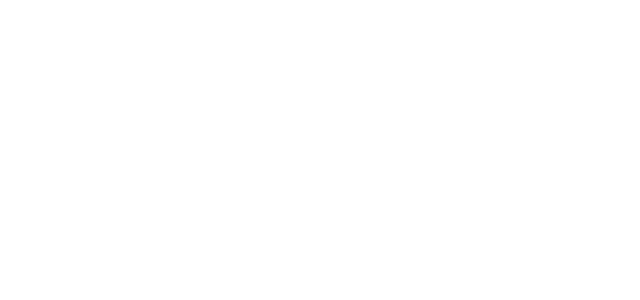
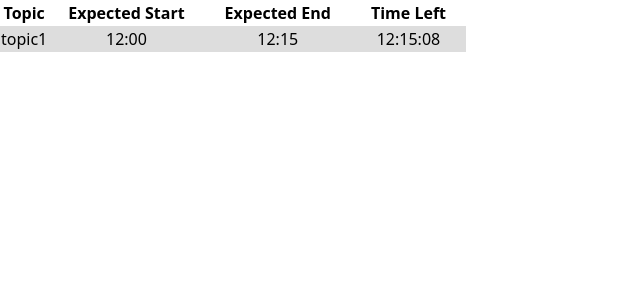
Before and after one commit to The-Shadow-of-Debugging/Timer, a Vue app: page /project in a window 1280 px wide. Before the commit this address had no page. Shown: the top 300 px of the page, without its empty margins (0-640 px from the left). Built offline with nearby package versions, Linux system fonts and the light colour scheme; data requests are answered from the project's data file.

Commit message:
add new page

```diff
--- a/db.json
+++ b/db.json
@@ -168,5 +168,14 @@
             "timeToStart": "1:30:00",
             "timeToEnd": "1:36:43"
         }
+    ],
+    "topics": [
+        {
+            "id": 1,
+            "title": "topic1",
+            "start": "12:00",
+            "end": "12:15",
+            "left": "12:15:08"
+        }
     ]
 }
--- a/src/components/UI/Project/ProjectList.vue
+++ b/src/components/UI/Project/ProjectList.vue
@@ -1,6 +1,6 @@
 <template>
 <div class="ProjectList">
-    <ProjectCard v-for="project in projects" :key="project.id" :project="project" class="mr-5 mb-5"></ProjectCard>
+    <ProjectCard @click="$router.push('project')" v-for="project in projects" :key="project.id" :project="project" class="mr-5 mb-5"></ProjectCard>
 </div>
 </template>
 
--- /dev/null
+++ b/src/components/UI/TopicsTable.vue
@@ -0,0 +1,45 @@
+<template>
+  <div class="TopicsTable">
+      <table>
+          <tr>
+              <th>Topic</th>
+              <th>Expected Start</th>
+              <th>Expected End</th>
+              <th>Time Left</th>
+          </tr>
+          <tr v-for="topic in topics" :key="topic.id">
+              <td>{{topic.title}}</td>
+              <td>{{topic.start}}</td>
+              <td>{{topic.end}}</td>
+              <td>{{topic.left}}</td>
+          </tr>
+      </table>
+  </div>
+</template>
+
+<script>
+export default {
+    name: "TopicsTable",
+    props: {
+        topics: {
+            type: Array,
+            required: true
+        }
+    }
+}
+</script>
+
+<style>
+table tr:nth-child(even) {
+    background-color: #DDDDDD;
+}
+table tr, table th {
+    @apply text-center;
+}
+table th {
+    @apply px-5;
+}
+table th:first-child {
+    @apply px-0;
+}
+</style>
--- a/src/pages/ProjectPage.vue
+++ b/src/pages/ProjectPage.vue
@@ -1,12 +1,34 @@
 <template>
   <div class="ProjectPage">
-
+    <TopicsTable :topics="getTopics"></TopicsTable>
   </div>
 </template>
 
 <script>
+import TopicsTable from '@/components/UI/TopicsTable.vue'
+import {mapState, mapMutations, mapGetters, mapActions} from 'vuex'
 export default {
-  name: 'ProjectPage'
+  components: { TopicsTable },
+  name: 'ProjectPage',
+  methods: {
+    ...mapMutations ({
+
+    }),
+    ...mapActions({
+      fetchTopics: 'topic/fetchTopics'
+    })
+  },
+  computed: {
+    ...mapState({
+      topics: state => state.topics
+    }),
+    ...mapGetters({
+      getTopics: 'topic/getTopics'
+    })
+  },
+  mounted(){
+    this.fetchTopics()
+  }
 }
 </script>
 
--- a/src/store/index.js
+++ b/src/store/index.js
@@ -1,8 +1,10 @@
 import {createStore} from 'vuex'
 import {projectsModule} from '@/store/projectsModule'
+import {topicsModule} from '@/store/topicsModule'
 
 export default createStore({
   modules: {
-    project: projectsModule
+    project: projectsModule,
+    topic: topicsModule
   }
 })
--- /dev/null
+++ b/src/store/topicsModule.js
@@ -0,0 +1,29 @@
+import axios from 'axios'
+
+export const topicsModule = {
+    state: () => ({
+        topics: []
+    }),
+    getters: {
+        getTopics(state) {
+            return state.topics
+        }
+    },
+    mutations: {
+        setTopics(state, topics) {
+            state.topics = topics
+        }
+    },
+    actions: {
+        // eslint-disable-next-line no-unused-vars
+        async fetchTopics({state, commit}) {
+            try {
+              const response = await axios.get('http://localhost:3000/topics');
+              commit('setTopics', response.data)
+            } catch (e) {
+              console.log(e)
+            }
+          }
+    },
+    namespaced: true
+}
```
Also changed, not shown: src/router/router.js (+9 -3 lines).
